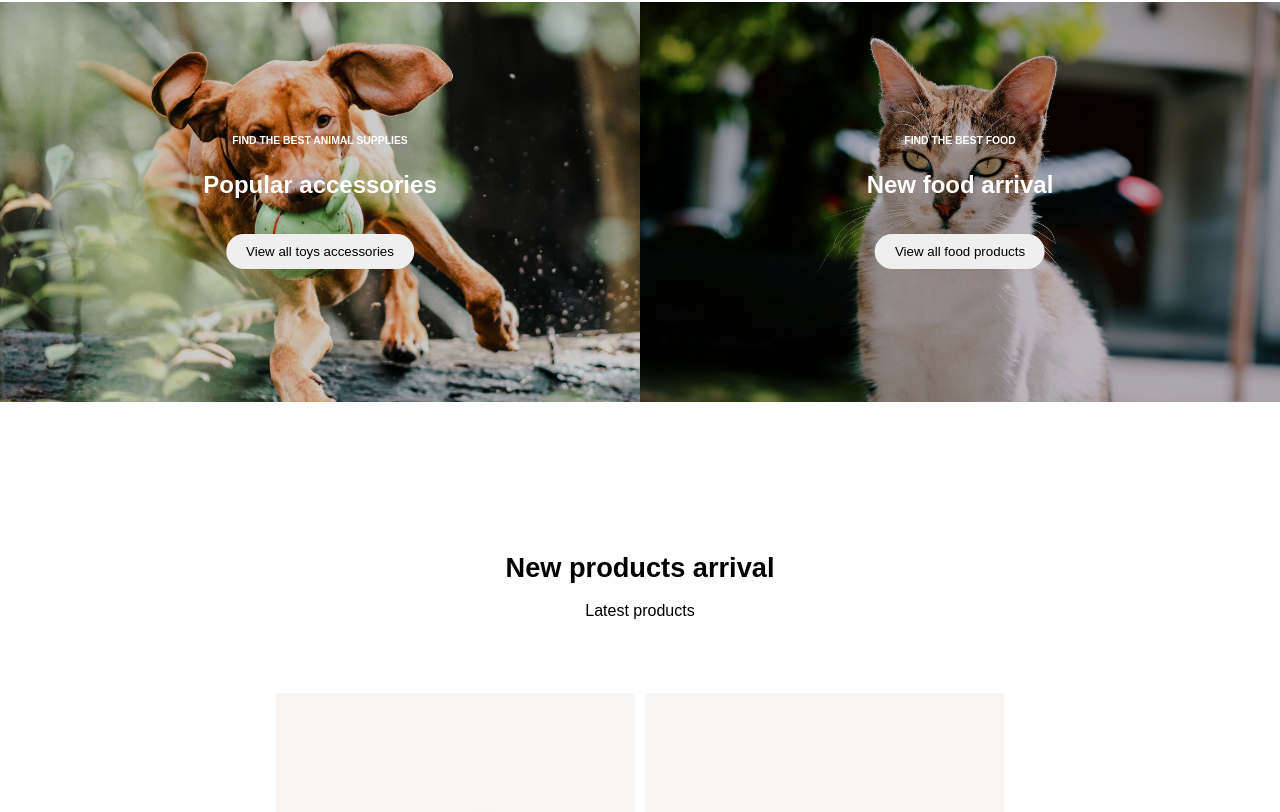
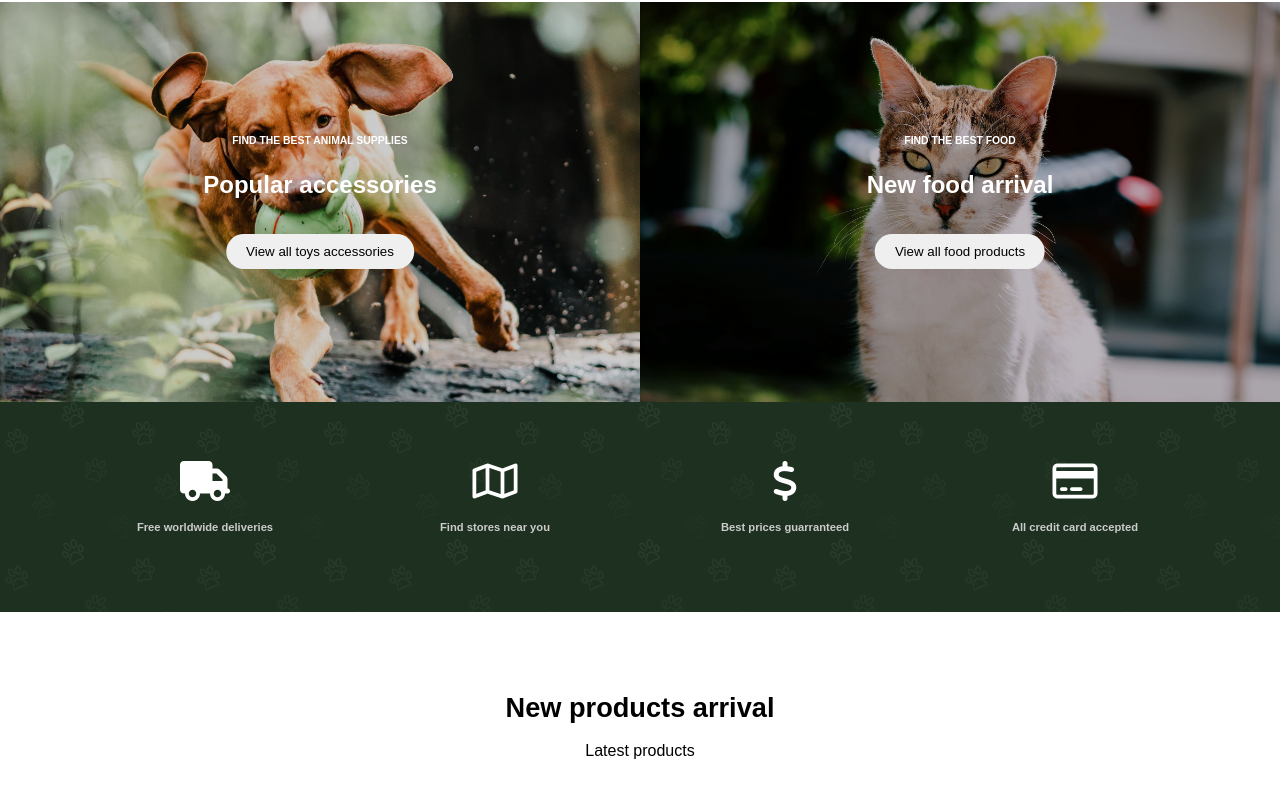
Before and after one commit to Broadcodes/proj-html-vuejs, a Vue app: page / in a window 1280 px wide. Shown: the part 4505-5317 px from the top of the page. Built offline with nearby package versions, Linux system fonts and the light colour scheme.

Commit message:
MAIN: Creazione barra verde sotto l'area dogsAndCats

```diff
--- a/src/components/AreaDogsAndCats.vue
+++ b/src/components/AreaDogsAndCats.vue
@@ -27,7 +27,7 @@ export default {
 
 <style lang="scss" scoped>
 .container {
-  margin: 70px 0;
+  margin: 70px 0 0;
   display: flex;
   height: 400px;
 
--- a/src/components/MainComponent.vue
+++ b/src/components/MainComponent.vue
@@ -36,7 +36,24 @@
     <AreaDogsAndCats />
     <!-- Sezione relativa alla barra verde in cui sono presenti le icone sulla spedizione, store e i pagamenti -->
     <div class="bannerPay">
-
+      <div class="cards">
+        <div class="card">
+          <i class="fa-solid fa-truck"></i>
+          <h4>Free worldwide deliveries</h4>
+        </div>
+        <div class="card">
+          <i class="fa-regular fa-map"></i>
+          <h4>Find stores near you</h4>
+        </div>
+        <div class="card">
+          <i class="fa-solid fa-dollar-sign"></i>
+          <h4>Best prices guarranteed</h4>
+        </div>
+        <div class="card">
+          <i class="fa-regular fa-credit-card"></i>
+          <h4>All credit card accepted</h4>
+        </div>
+      </div>
     </div>
     <!-- Sezione relativa ai nuovi arrivi per cani e gatti-->
     <NewProductsArrival />
@@ -73,7 +90,8 @@ export default {
 
 <style lang="scss" scoped>
 .bannerTopJumbo,
-.bannerBottomJumbo {
+.bannerBottomJumbo,
+.bannerPay {
   background-color: #1e3120;
   background-image: url('@/assets/images/bg-transparent-3.png');
   background-size: 15%;
@@ -122,7 +140,7 @@ export default {
     left: 30%;
   }
 
-  .text{
+  .text {
     position: absolute;
     bottom: 0px;
     left: 41%;
@@ -142,4 +160,34 @@ export default {
     }
   }
 }
+
+.bannerPay {
+  .cards {
+    display: flex;
+    justify-content: space-evenly;
+    padding: 15px;
+    width: 100%;
+
+    .card {
+      width: calc(100vh / 4 - 20px);
+      height: calc(100vh / 4 - 20px);
+      margin: 0 10px;
+      display: flex;
+      flex-direction: column;
+      justify-content: center;
+      align-items: center;
+      color: #fff;
+
+      i {
+        font-size: 2.5rem;
+      }
+
+      h4{
+        font-size: 0.7rem;
+        padding: 20px 0;
+        color: rgb(203, 203, 203);
+      }
+    }
+  }
+}
 </style>
```
Lines whose indentation alone changed are shown as unchanged.
